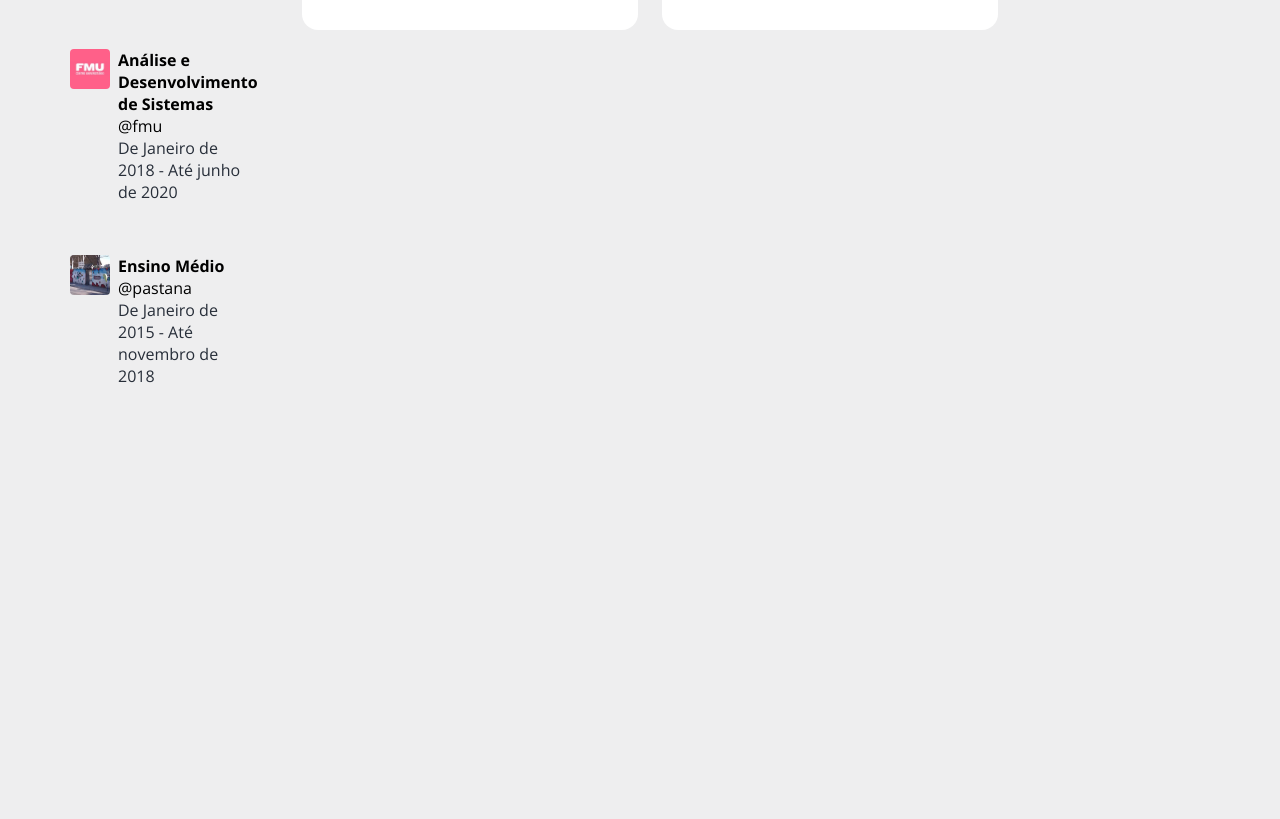
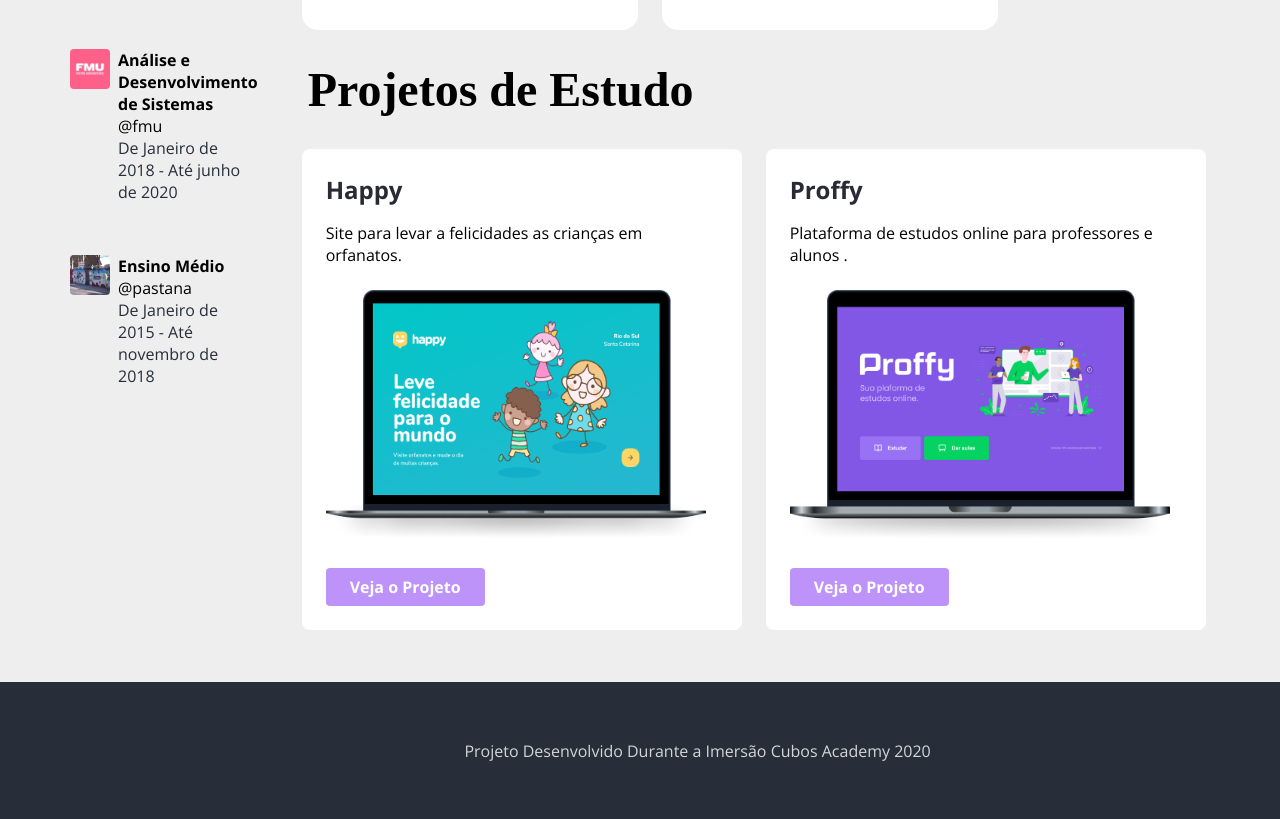
Before and after one commit to Lucas0019/cubos-imersao-portifolio, a plain HTML site: page index.html in a window 1280 px wide. Shown: the part 1196-2015 px from the top of the page. Before the commit the page ends 1659 px from the top, so only its background shows below. Drawn offline with nearby package versions, Linux system fonts and the light colour scheme.

Commit message:
Proposta do Projeto Finalizado

```diff
--- a/index.html
+++ b/index.html
@@ -321,6 +321,32 @@
             </ul>
           </div>
         </div>
+
+        <h2>Projetos de Estudo</h2>
+        <div class="projetos">
+          <div class="projeto">
+            <div class="card">
+              <h3>Happy</h3>
+              <p>Site para levar a felicidades as crianças em orfanatos.</p>
+              <img class="ajuste-fino" src="./assets/happy.png" alt="">
+              <a href="#" target="_blank">Veja o Projeto</a>
+            </div>
+
+            <div class="card">
+              <h3>Proffy</h3>
+              <p>Plataforma de estudos online para  professores e alunos  .</p>
+              <img class="ajuste-fino"src="./assets/proffy.png" alt="">
+              <a href="#" target="_blank">Veja o Projeto</a>
+            </div>
+
+          </div>
+      </div>
+    </div>
+  </main>
+  <footer>
+    Projeto Desenvolvido Durante a Imersão Cubos Academy 2020
+  </footer>
+</body>
       </div>
     </main>
   </body>
--- a/styles/styles.css
+++ b/styles/styles.css
@@ -39,6 +39,7 @@ li {
 
 body {
   background: #eeeeef;
+  overflow-x: hidden;
 }
 
 header {
@@ -172,3 +173,59 @@ main {
 .habilidade li:nth-child(1) {
   margin-top: 0;
 }
+
+.ajuste-fino {
+  width: 380px;
+  height: 250px;
+}
+
+.projetos .projeto {
+  display: flex;
+}
+
+.card {
+  width: 392px;
+  padding: 24px;
+  background-color: white;
+  border-radius: 8px;
+  margin: 12px;
+}
+
+.card a {
+  display: inline-block;
+  text-decoration: none;
+  background-color: #bd93f9;
+  color: white;
+  padding: 8px 24px;
+  font-family: "Open Sans", sans-serif;
+  border-radius: 4px;
+  font-weight: 600;
+  text-align: center;
+  margin-top: 24px;
+}
+
+.card a:hover {
+  background: #a97ce8;
+  transition: 0.7;
+}
+
+.projeto h3 {
+  font-size: 24px;
+  font-weight: bold;
+  color: #282a36;
+}
+
+.projeto p {
+  margin-top: 16px;
+  margin-bottom: 24px;
+}
+
+footer {
+  background: #272e39;
+  color: rgba(255, 255, 255, 0.8);
+  padding: 57.6px;
+  text-align: center;
+  font-family: "Open Sans", sans-serif;
+  width: 100vw;
+  text-align: center;
+}
```
Also changed, not shown: assets/happy.png (added), assets/proffy.png (added).
